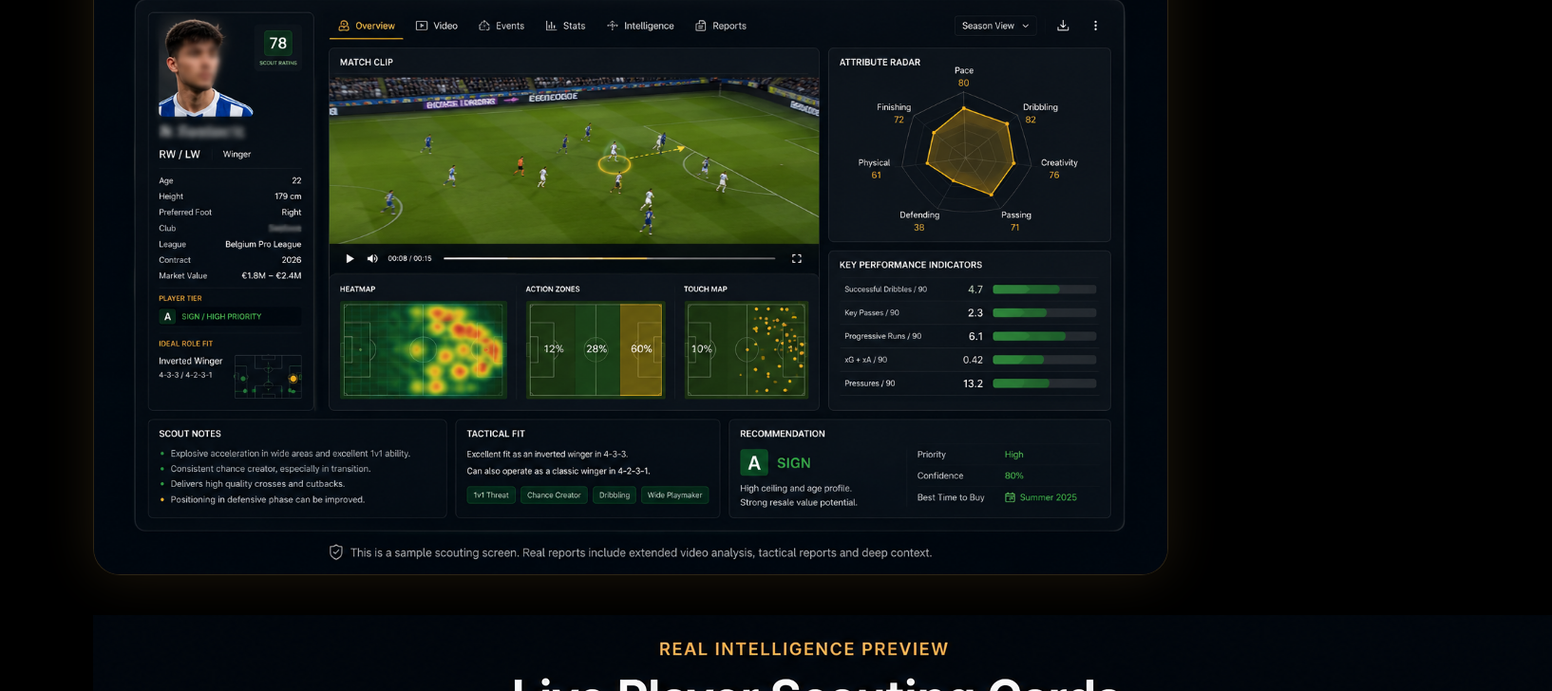
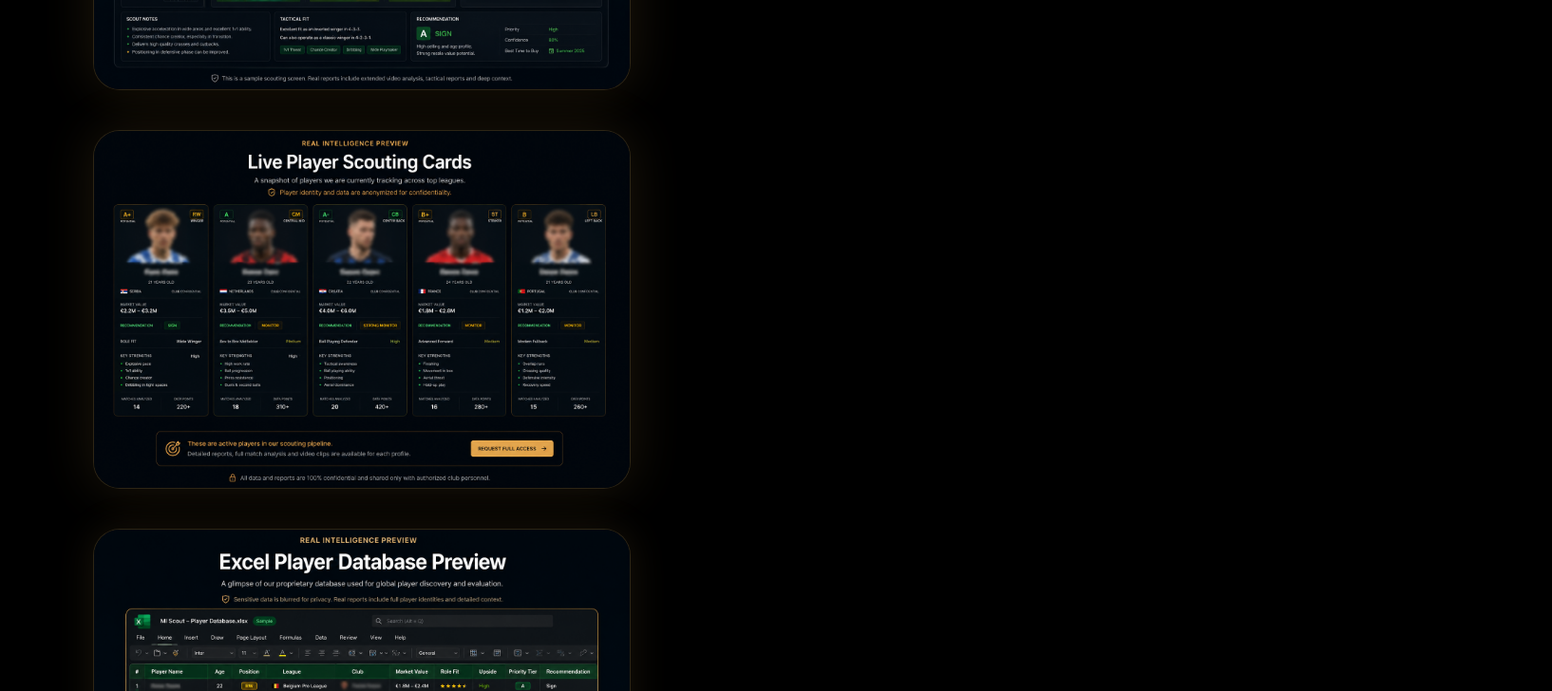
Before and after one commit to miscoutpro/mi-scout-site, a React (Vite) app: page / in a window 1280 px wide. Shown: the part 3720-4448 px from the top of the page at 95% size, 1634 px wide, since content can reach past the window. Built offline with nearby package versions, Linux system fonts and the light colour scheme.

Commit message:
Update styles.css

```diff
--- a/src/styles.css
+++ b/src/styles.css
@@ -362,3 +362,17 @@
   width: 100%;
   display: block;
 }
+.player-cards-preview {
+  margin-top: 42px;
+  margin-bottom: 42px;
+  border-radius: 28px;
+  overflow: hidden;
+  border: 1px solid rgba(212,166,80,0.18);
+  background: rgba(255,255,255,0.03);
+  box-shadow: 0 0 55px rgba(212,166,80,0.14);
+}
+
+.player-cards-preview img {
+  width: 100%;
+  display: block;
+}
```
